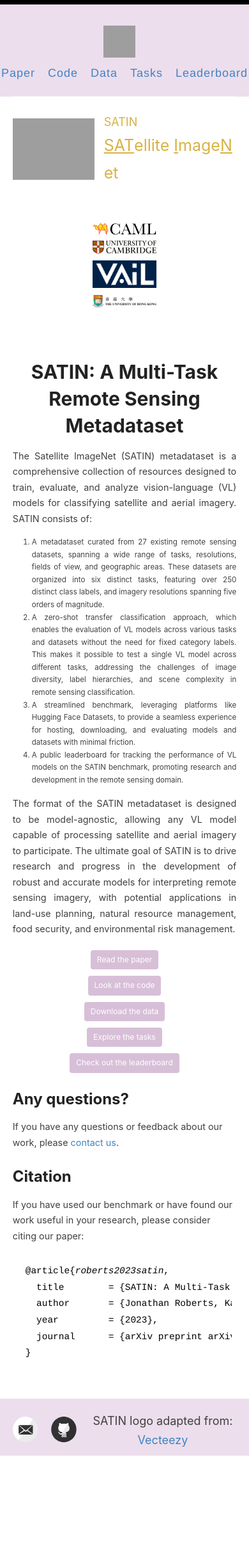
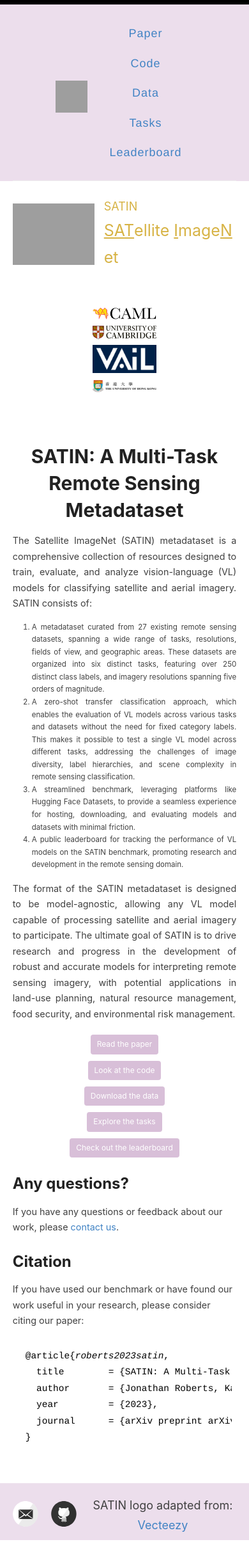
Before and after one commit to satinbenchmark/satinbenchmark.github.io, a Jekyll site: the page built from home.md, in a window 390 px wide. Shown: the whole page at 64% size. Built offline with Jekyll 4.4.1, drawn with Linux system fonts in a browser that asks for light colours; before the commit the page ends 2292 px from its top, so only the background shows below that.

Commit message:
Updated nav bar buttons

```diff
--- a/_layouts/default.html
+++ b/_layouts/default.html
@@ -26,7 +26,7 @@
                 <img src="{{ site.baseurl }}{{ site.avatar }}" alt="{{ site.title }}" />
               </a>
               <div class="nav-wrapper">
-                <nav>
+                  <nav class="navbar">
                       <a href="{{ site.paper_link }}">Paper</a>
                       <a href="{{ site.baseurl }}/_pages/code">Code</a>
                       <a href="{{ site.huggingface_link }}/">Data</a>
--- a/assets/style.scss
+++ b/assets/style.scss
@@ -1385,6 +1385,19 @@ th {
     }
 }
 
+@media (max-width: 600px) {
+    .nav-wrapper .navbar {
+        display: flex;
+        flex-direction: column;
+        align-items: center;
+    }
+
+    .nav-wrapper .navbar a {
+        padding: 8px;
+        text-align: center;
+    }
+}
+
 
 /* Stack logos into rows and allow them to wrap */
 
```
Lines whose indentation alone changed are shown as unchanged.
